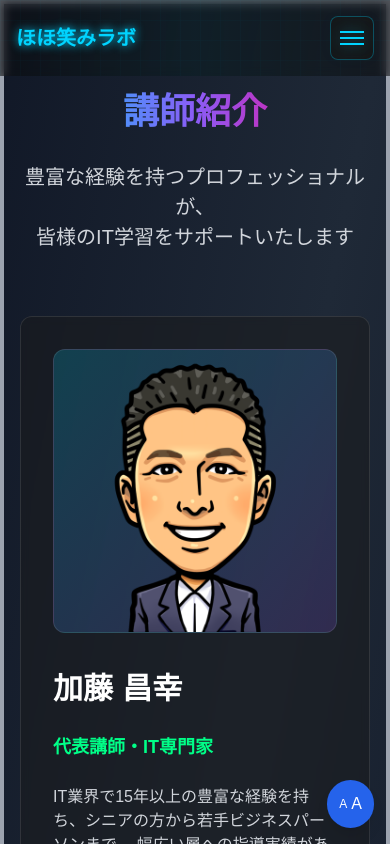
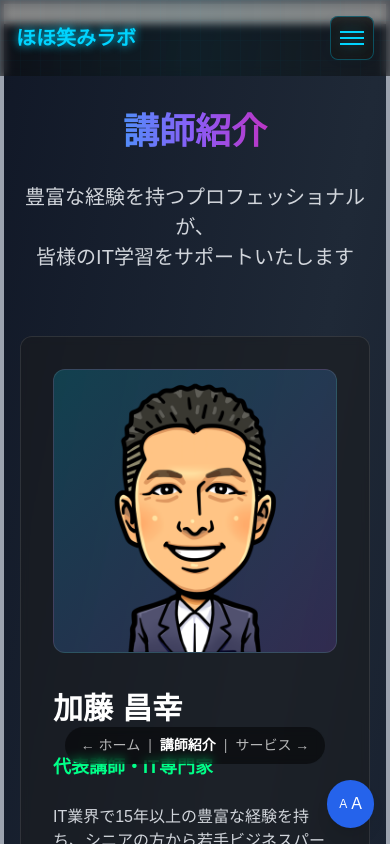
Before and after one commit to hohoemi-rabo/h-rabo, a Next.js app: page /instructor in a window 390 px wide. Shown: the top 844 px of the page. Built offline with nearby package versions, Linux system fonts and the light colour scheme.

Commit message:
✨ スワイプナビゲーション実装

```diff
--- a/src/app/HomePageClient.tsx
+++ b/src/app/HomePageClient.tsx
@@ -2,9 +2,16 @@
 
 import { motion } from 'framer-motion'
 import HeroSection from '@/components/features/HeroSection'
+import SwipeWrapper from '@/components/layouts/SwipeWrapper'
 
 export default function HomePageClient() {
   return (
+    <SwipeWrapper
+      prevPage={null}
+      nextPage="/instructor"
+      currentPageIndex={0}
+      totalPages={7}
+    >
       <motion.div
         initial={{
           opacity: 0,
@@ -22,5 +29,6 @@ export default function HomePageClient() {
 
         <HeroSection />
       </motion.div>
+    </SwipeWrapper>
   )
 }
--- a/src/app/access/AccessPageClient.tsx
+++ b/src/app/access/AccessPageClient.tsx
@@ -4,6 +4,7 @@ import Container from '@/components/ui/Container'
 import { Button } from '@/components/ui'
 import Link from 'next/link'
 import { motion } from 'framer-motion'
+import SwipeWrapper from '@/components/layouts/SwipeWrapper'
 
 interface BusinessHour {
   day: string
@@ -38,7 +39,13 @@ export default function AccessPageClient({
   contactInfo
 }: AccessPageClientProps) {
   return (
-    <motion.div
+    <SwipeWrapper
+      prevPage="/voice"
+      nextPage="/contact"
+      currentPageIndex={5}
+      totalPages={7}
+    >
+      <motion.div
       className="min-h-screen bg-gradient-to-br from-gray-900 via-gray-800 to-gray-900"
       initial={{
         opacity: 0,
@@ -239,14 +246,15 @@ export default function AccessPageClient({
                 ← お客様の声
               </Button>
             </Link>
-            <Link href="/">
+            <Link href="/contact">
               <Button variant="primary" size="lg">
-                ホームに戻る
+                お問い合わせ →
               </Button>
             </Link>
           </div>
         </div>
       </Container>
     </motion.div>
+    </SwipeWrapper>
   )
 }
--- a/src/app/contact/ContactPageClient.tsx
+++ b/src/app/contact/ContactPageClient.tsx
@@ -8,6 +8,7 @@ import { useForm } from 'react-hook-form'
 import { zodResolver } from '@hookform/resolvers/zod'
 import { motion } from 'framer-motion'
 import * as z from 'zod'
+import SwipeWrapper from '@/components/layouts/SwipeWrapper'
 
 // バリデーションスキーマ
 const contactSchema = z.object({
@@ -97,7 +98,13 @@ export default function ContactPageClient({ contactMethods, inquiryTypes }: Cont
   }
 
   return (
-    <motion.div
+    <SwipeWrapper
+      prevPage="/access"
+      nextPage={null}
+      currentPageIndex={6}
+      totalPages={7}
+    >
+      <motion.div
       initial={{ opacity: 0, y: 20 }}
       animate={{ opacity: 1, y: 0 }}
       exit={{ opacity: 0, y: -20 }}
@@ -385,9 +392,9 @@ export default function ContactPageClient({ contactMethods, inquiryTypes }: Cont
 
           {/* ナビゲーション */}
           <div className="flex flex-col sm:flex-row justify-center gap-4">
-            <Link href="/faq">
+            <Link href="/access">
               <Button variant="secondary" size="lg">
-                ❓ よくある質問
+                ← アクセス
               </Button>
             </Link>
             <Link href="/">
@@ -399,5 +406,6 @@ export default function ContactPageClient({ contactMethods, inquiryTypes }: Cont
         </div>
       </Container>
     </motion.div>
+    </SwipeWrapper>
   )
 }
--- a/src/app/faq/FaqPageClient.tsx
+++ b/src/app/faq/FaqPageClient.tsx
@@ -4,6 +4,7 @@ import Container from '@/components/ui/Container'
 import { Button } from '@/components/ui'
 import Link from 'next/link'
 import { motion } from 'framer-motion'
+import SwipeWrapper from '@/components/layouts/SwipeWrapper'
 
 interface FaqItem {
   id: number
@@ -26,7 +27,13 @@ interface FaqPageClientProps {
 
 export default function FaqPageClient({ faqCategories }: FaqPageClientProps) {
   return (
-    <motion.div
+    <SwipeWrapper
+      prevPage="/services"
+      nextPage="/voice"
+      currentPageIndex={3}
+      totalPages={7}
+    >
+      <motion.div
       className="min-h-screen bg-gradient-to-br from-gray-900 via-gray-800 to-gray-900"
       initial={{
         opacity: 0,
@@ -158,5 +165,6 @@ export default function FaqPageClient({ faqCategories }: FaqPageClientProps) {
         </div>
       </Container>
     </motion.div>
+    </SwipeWrapper>
   )
 }
--- a/src/app/instructor/InstructorPageClient.tsx
+++ b/src/app/instructor/InstructorPageClient.tsx
@@ -5,9 +5,16 @@ import { Button } from '@/components/ui'
 import Link from 'next/link'
 import Image from 'next/image'
 import { motion } from 'framer-motion'
+import SwipeWrapper from '@/components/layouts/SwipeWrapper'
 
 export default function InstructorPageClient() {
   return (
+    <SwipeWrapper
+      prevPage="/"
+      nextPage="/services"
+      currentPageIndex={1}
+      totalPages={7}
+    >
       <motion.div
         initial={{ opacity: 0, y: 20 }}
         animate={{ opacity: 1, y: 0 }}
@@ -180,5 +187,6 @@ export default function InstructorPageClient() {
         </div>
       </Container>
     </motion.div>
+    </SwipeWrapper>
   )
 }
--- a/src/app/services/ServicesPageClient.tsx
+++ b/src/app/services/ServicesPageClient.tsx
@@ -4,6 +4,7 @@ import Container from '@/components/ui/Container'
 import { Button } from '@/components/ui'
 import Link from 'next/link'
 import { motion } from 'framer-motion'
+import SwipeWrapper from '@/components/layouts/SwipeWrapper'
 
 interface Course {
   title: string
@@ -31,7 +32,13 @@ export default function ServicesPageClient({
   oneTimeServices
 }: ServicesPageClientProps) {
   return (
-    <motion.div
+    <SwipeWrapper
+      prevPage="/instructor"
+      nextPage="/faq"
+      currentPageIndex={2}
+      totalPages={7}
+    >
+      <motion.div
       className="min-h-screen bg-gradient-to-br from-gray-900 via-gray-800 to-gray-900"
       initial={{
         opacity: 0,
@@ -167,5 +174,6 @@ export default function ServicesPageClient({
         </div>
       </Container>
     </motion.div>
+    </SwipeWrapper>
   )
 }
--- a/src/app/voice/VoicePageClient.tsx
+++ b/src/app/voice/VoicePageClient.tsx
@@ -4,6 +4,7 @@ import Container from '@/components/ui/Container'
 import { Button } from '@/components/ui'
 import Link from 'next/link'
 import { motion } from 'framer-motion'
+import SwipeWrapper from '@/components/layouts/SwipeWrapper'
 
 interface Testimonial {
   id: number
@@ -31,7 +32,13 @@ interface VoicePageClientProps {
 
 export default function VoicePageClient({ testimonials, stats }: VoicePageClientProps) {
   return (
-    <motion.div
+    <SwipeWrapper
+      prevPage="/faq"
+      nextPage="/access"
+      currentPageIndex={4}
+      totalPages={7}
+    >
+      <motion.div
       className="min-h-screen bg-gradient-to-br from-gray-900 via-gray-800 to-gray-900"
       initial={{
         opacity: 0,
@@ -157,5 +164,6 @@ export default function VoicePageClient({ testimonials, stats }: VoicePageClient
         </div>
       </Container>
     </motion.div>
+    </SwipeWrapper>
   )
 }
--- /dev/null
+++ b/src/components/layouts/SwipeWrapper.tsx
@@ -0,0 +1,147 @@
+'use client'
+
+import { ReactNode, useState, useEffect } from 'react'
+import { useRouter } from 'next/navigation'
+import { motion, PanInfo } from 'framer-motion'
+import { createPortal } from 'react-dom'
+
+interface SwipeWrapperProps {
+  children: ReactNode
+  prevPage?: string | null  // 前のページURL
+  nextPage?: string | null  // 次のページURL
+  currentPageIndex?: number  // 現在のページインデックス
+  totalPages?: number  // 全ページ数
+}
+
+export default function SwipeWrapper({
+  children,
+  prevPage,
+  nextPage,
+  currentPageIndex = 1,
+  totalPages = 5  // eslint-disable-line @typescript-eslint/no-unused-vars
+}: SwipeWrapperProps) {
+  const router = useRouter()
+  const [isMobile, setIsMobile] = useState(false)
+  const [swipeDirection, setSwipeDirection] = useState<'left' | 'right' | null>(null)
+  const [mounted, setMounted] = useState(false)
+
+  // ページ名を取得する関数
+  const getPageName = (path?: string) => {
+    if (!path) return ''
+    const pageNames: Record<string, string> = {
+      '/': 'ホーム',
+      '/instructor': '講師紹介',
+      '/services': 'サービス',
+      '/faq': 'FAQ',
+      '/voice': 'お客様の声',
+      '/access': 'アクセス',
+      '/contact': 'お問い合わせ'
+    }
+    return pageNames[path] || ''
+  }
+
+  // 現在のページを取得
+  const getCurrentPage = () => {
+    const pages = ['/', '/instructor', '/services', '/faq', '/voice', '/access', '/contact']
+    return pages[currentPageIndex] || '/'
+  }
+
+  // マウント状態とモバイルデバイスの検出
+  useEffect(() => {
+    setMounted(true)
+
+    const checkMobile = () => {
+      // 768px未満であればモバイルと判定
+      const isMobileDevice = window.innerWidth < 768
+      setIsMobile(isMobileDevice)
+    }
+
+    checkMobile()
+    window.addEventListener('resize', checkMobile)
+
+    return () => window.removeEventListener('resize', checkMobile)
+  }, [])
+
+  // スワイプ処理
+  const handleDragEnd = (_event: MouseEvent | TouchEvent | PointerEvent, info: PanInfo) => {
+    if (!isMobile) return
+
+    const swipeThreshold = 50 // スワイプと判定する最小距離
+
+    // 左スワイプ（次のページへ）
+    if (info.offset.x < -swipeThreshold && nextPage) {
+      setSwipeDirection('left')
+      setTimeout(() => {
+        router.push(nextPage)
+      }, 200)
+    }
+    // 右スワイプ（前のページへ）
+    else if (info.offset.x > swipeThreshold && prevPage) {
+      setSwipeDirection('right')
+      setTimeout(() => {
+        router.push(prevPage)
+      }, 200)
+    }
+  }
+
+  // モバイル以外では通常のレンダリング
+  if (!isMobile) {
+    return <>{children}</>
+  }
+
+  return (
+    <>
+      <motion.div
+        className="min-h-screen"
+        drag="x"
+        dragConstraints={{ left: 0, right: 0 }}
+        dragElastic={0.2}
+        onDragEnd={handleDragEnd}
+        animate={{
+          x: swipeDirection === 'left' ? -300 : swipeDirection === 'right' ? 300 : 0,
+          opacity: swipeDirection ? 0 : 1
+        }}
+        transition={{ type: 'spring', stiffness: 300, damping: 30 }}
+        style={{ touchAction: 'pan-y' }} // 縦スクロールは許可
+      >
+        {children}
+      </motion.div>
+
+      {/* スワイプインジケーター - Portalでbody直下に固定 */}
+      {mounted && isMobile && createPortal(
+        <div
+          style={{
+            position: 'fixed',
+            bottom: '80px',
+            left: '0',
+            right: '0',
+            display: 'flex',
+            justifyContent: 'center',
+            alignItems: 'center',
+            pointerEvents: 'none',
+            zIndex: 999999
+          }}
+        >
+          <div className="bg-black/50 backdrop-blur-sm rounded-full px-4 py-2 flex items-center gap-2">
+            {prevPage && (
+              <span className="text-white/70 text-sm">
+                ← {getPageName(prevPage)}
+              </span>
+            )}
+            {prevPage && <span className="text-white/60 text-sm">|</span>}
+            <span className="text-white font-semibold text-sm">
+              {getPageName(getCurrentPage())}
+            </span>
+            {nextPage && <span className="text-white/60 text-sm">|</span>}
+            {nextPage && (
+              <span className="text-white/70 text-sm">
+                {getPageName(nextPage)} →
+              </span>
+            )}
+          </div>
+        </div>,
+        document.body
+      )}
+    </>
+  )
+}
```
Lines whose indentation alone changed are shown as unchanged.
